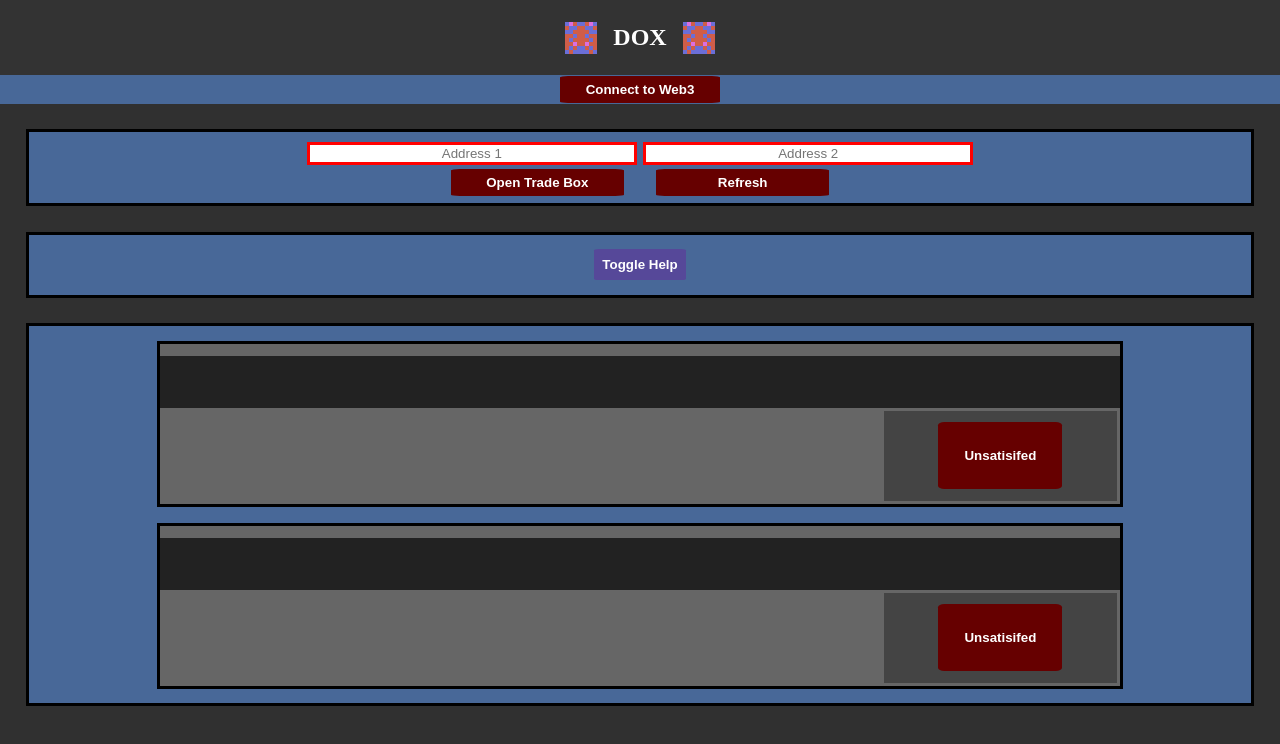
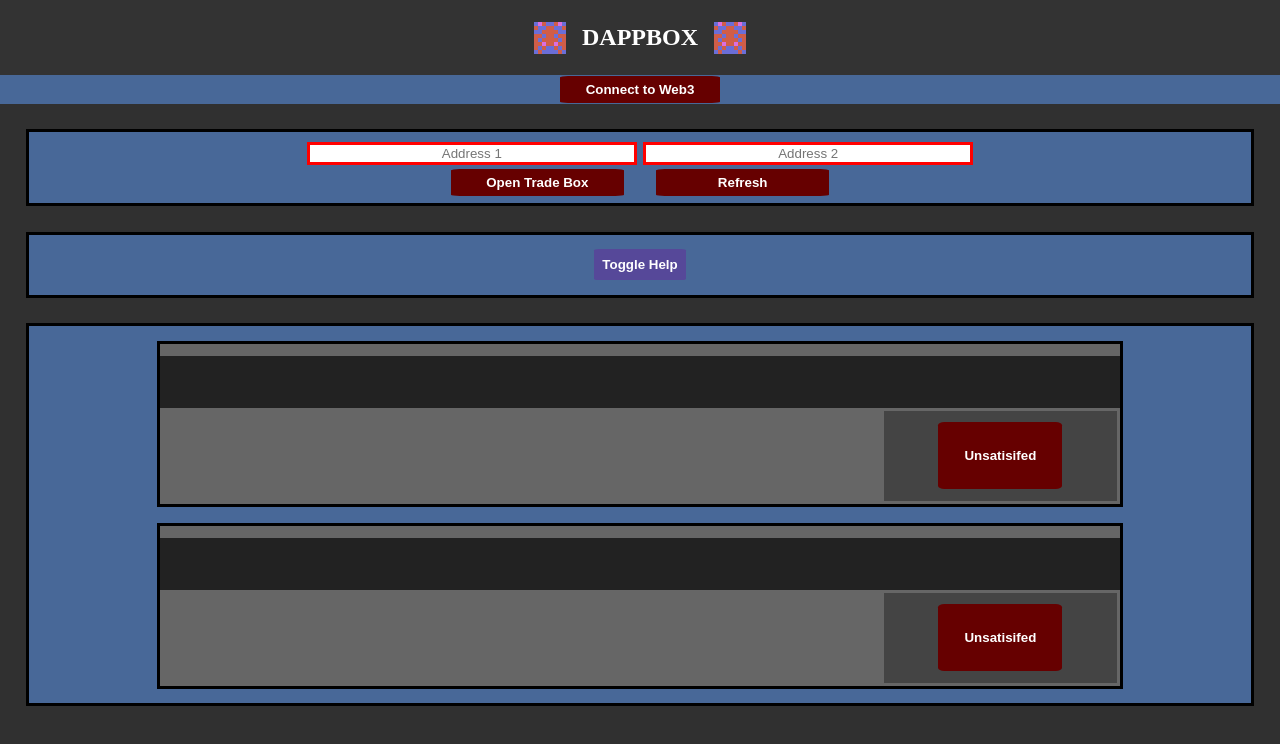
Before and after one commit to Flash-Git/Arca, a React (Create React App) app in the folder client/: page / in a window 1280 px wide. Shown: the top 744 px of the page. Built offline with nearby package versions, Linux system fonts and the light colour scheme.

Commit message:
Set name back to DAppBox

```diff
--- a/client/public/index.html
+++ b/client/public/index.html
@@ -6,7 +6,7 @@
     <meta name="theme-color" content="#000000">
     <link rel="manifest" href="%PUBLIC_URL%/manifest.json">
     <link rel="icon" href="logoA.png">
-    <title>Dox</title>
+    <title>DAppBox</title>
   </head>
   <body>
     <noscript>
--- a/client/src/components/Header.js
+++ b/client/src/components/Header.js
@@ -8,7 +8,7 @@ class Header extends Component {
     return(
       <header id="section-header" className="section" style={ headerStyle }>
         { AppAddress !== "" ? <img src={makeBlockie(AppAddress)} width="32px" height="32px" alt="blockie"
-          style={{ marginRight:"1em", marginTop:"1.15em" }} /> : "" }<h2> DOX </h2> {
+          style={{ marginRight:"1em", marginTop:"1.15em" }} /> : "" }<h2> DAPPBOX </h2> {
             AppAddress !== "" ?
             <img src={makeBlockie(AppAddress)} width="32px" height="32px" alt="blockie" style={{ marginLeft:"1em", marginTop:"1.15em" }} />
             : "" }
```
Also changed, not shown: client/public/manifest.json.
